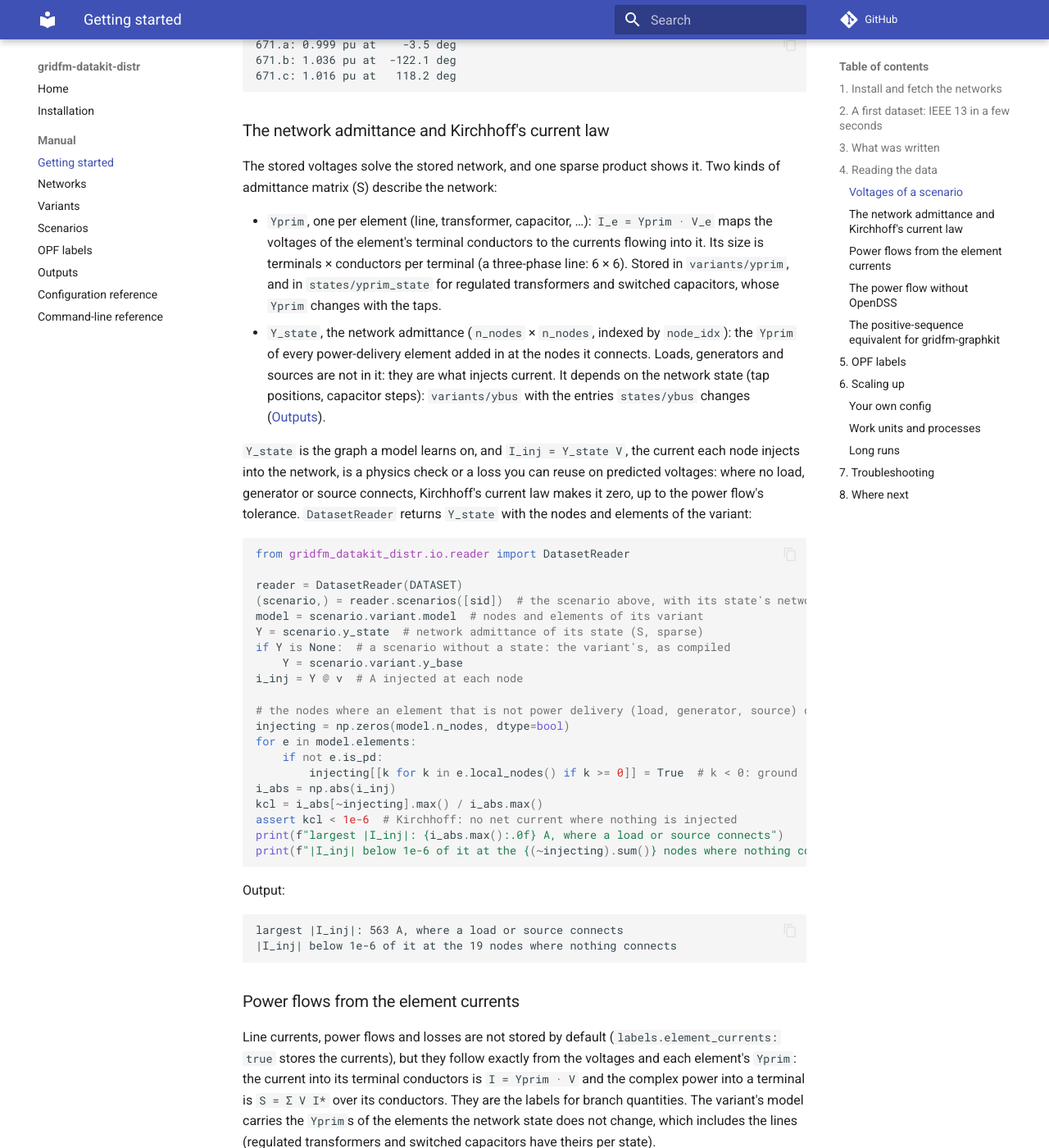
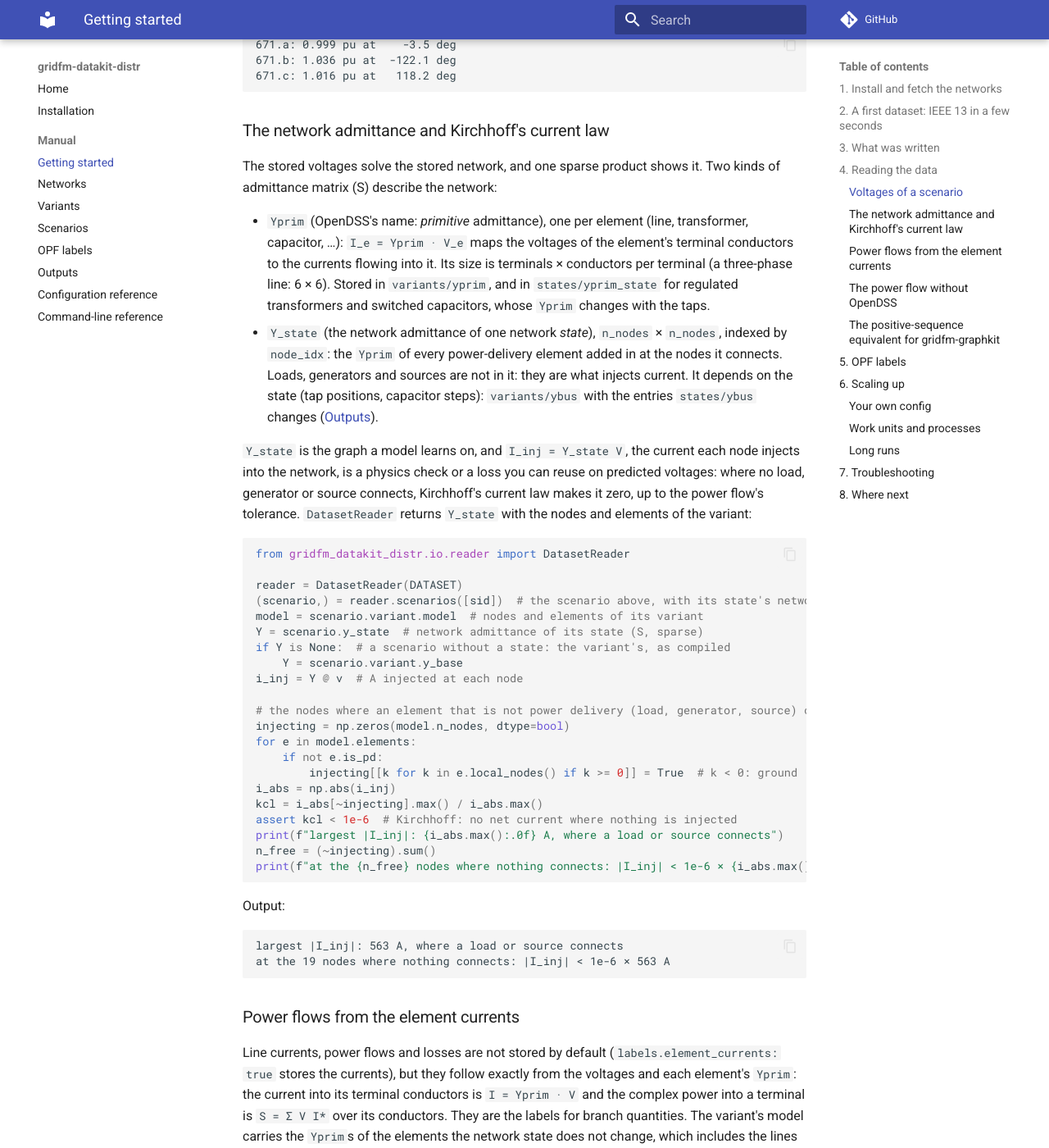
Before and after one commit to gridfm/gridfm-datakit-distr, an MkDocs documentation site: the page built from docs/manual/getting_started.md, in a window 1280 px wide and 1400 px high, scrolled down 3054 px. Shown: the whole window at 82% size. Built offline with MkDocs 1.6.1 and Material for MkDocs 9.7.7, drawn with Linux system fonts in a browser that asks for light colours; comment, search, counter and statistics services are not loaded.

Commit message:
docs: name the two admittances and state the Kirchhoff bound explicitly
Signed-off-by: cardef <carmine.dellefemine@gmail.com>

````diff
--- a/docs/manual/getting_started.md
+++ b/docs/manual/getting_started.md
@@ -148,15 +148,15 @@ Output:
 The stored voltages solve the stored network, and one sparse product shows it. Two kinds of
 admittance matrix (S) describe the network:
 
-- `Yprim`, one per element (line, transformer, capacitor, …): `I_e = Yprim · V_e` maps the
-  voltages of the element's terminal conductors to the currents flowing into it. Its size is
-  terminals × conductors per terminal (a three-phase line: 6 × 6). Stored in `variants/yprim`, and
-  in `states/yprim_state` for regulated transformers and switched capacitors, whose `Yprim`
-  changes with the taps.
-- `Y_state`, the network admittance (`n_nodes` × `n_nodes`, indexed by `node_idx`): the `Yprim` of
-  every power-delivery element added in at the nodes it connects. Loads, generators and sources
-  are not in it: they are what injects current. It depends on the network state (tap positions,
-  capacitor steps): `variants/ybus` with the entries `states/ybus` changes
+- `Yprim` (OpenDSS's name: *primitive* admittance), one per element (line, transformer,
+  capacitor, …): `I_e = Yprim · V_e` maps the voltages of the element's terminal conductors to the
+  currents flowing into it. Its size is terminals × conductors per terminal (a three-phase line:
+  6 × 6). Stored in `variants/yprim`, and in `states/yprim_state` for regulated transformers and
+  switched capacitors, whose `Yprim` changes with the taps.
+- `Y_state` (the network admittance of one network *state*), `n_nodes` × `n_nodes`, indexed by
+  `node_idx`: the `Yprim` of every power-delivery element added in at the nodes it connects.
+  Loads, generators and sources are not in it: they are what injects current. It depends on the
+  state (tap positions, capacitor steps): `variants/ybus` with the entries `states/ybus` changes
   ([Outputs](outputs.md#statesybusparquet)).
 
 `Y_state` is the graph a model learns on, and `I_inj = Y_state V`, the current each node injects
@@ -184,14 +184,15 @@ i_abs = np.abs(i_inj)
 kcl = i_abs[~injecting].max() / i_abs.max()
 assert kcl < 1e-6  # Kirchhoff: no net current where nothing is injected
 print(f"largest |I_inj|: {i_abs.max():.0f} A, where a load or source connects")
-print(f"|I_inj| below 1e-6 of it at the {(~injecting).sum()} nodes where nothing connects")
+n_free = (~injecting).sum()
+print(f"at the {n_free} nodes where nothing connects: |I_inj| < 1e-6 × {i_abs.max():.0f} A")
 ```
 
 Output:
 
 ```text
 largest |I_inj|: 563 A, where a load or source connects
-|I_inj| below 1e-6 of it at the 19 nodes where nothing connects
+at the 19 nodes where nothing connects: |I_inj| < 1e-6 × 563 A
 ```
 
 ### Power flows from the element currents
````
